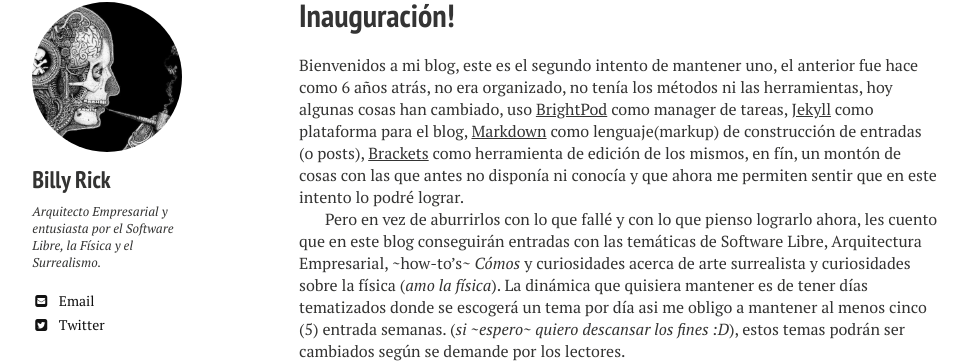
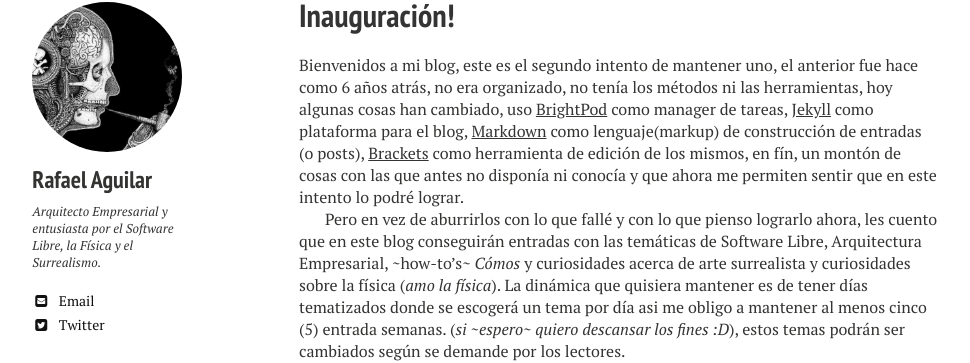
Before and after one commit to RafaAguilar/RafaAguilar.github.io, a Jekyll site: the page built from _posts/2015-03-23-inauguracion.markdown, in a window 1280 px wide. Shown: the part 114-477 px from the top of the page, without its empty margins (21-991 px from the left). Built offline with Jekyll 4.4.1, drawn with Linux system fonts in a browser that asks for light colours; nearby versions of some CDN libraries.

Commit message:
Correccion de nombre

```diff
--- a/_data/authors.yml
+++ b/_data/authors.yml
@@ -1,7 +1,7 @@
 # Authors
 
 rafa_aguilar:
-  name: Billy Rick
+  name: Rafael Aguilar
   web: http://rafaaguilar.github.io/
   email: rafael.aguilar.1987@gmail.com
   bio: "Arquitecto Empresarial y entusiasta por el Software Libre, la Física y el Surrealismo."
```
